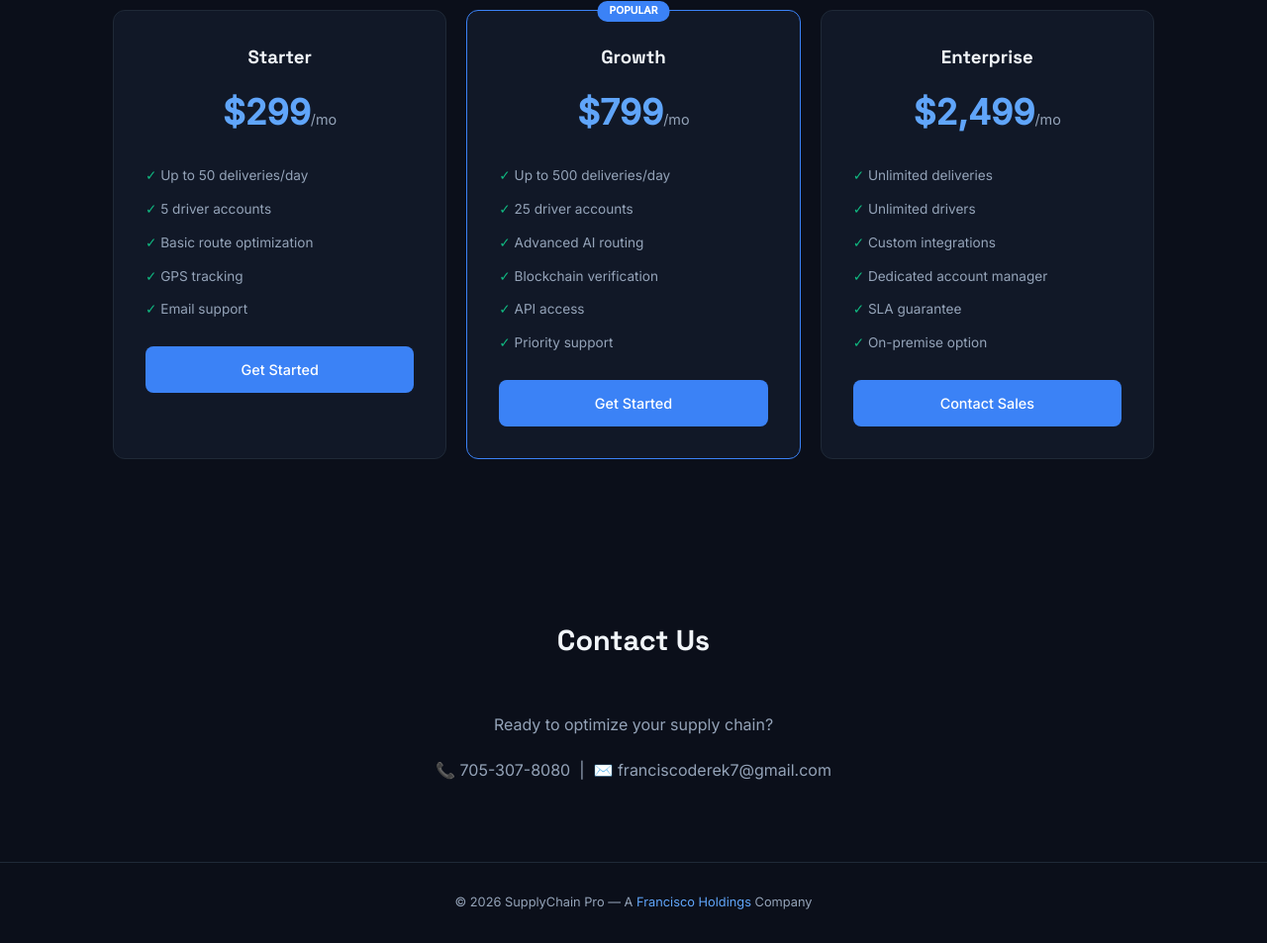
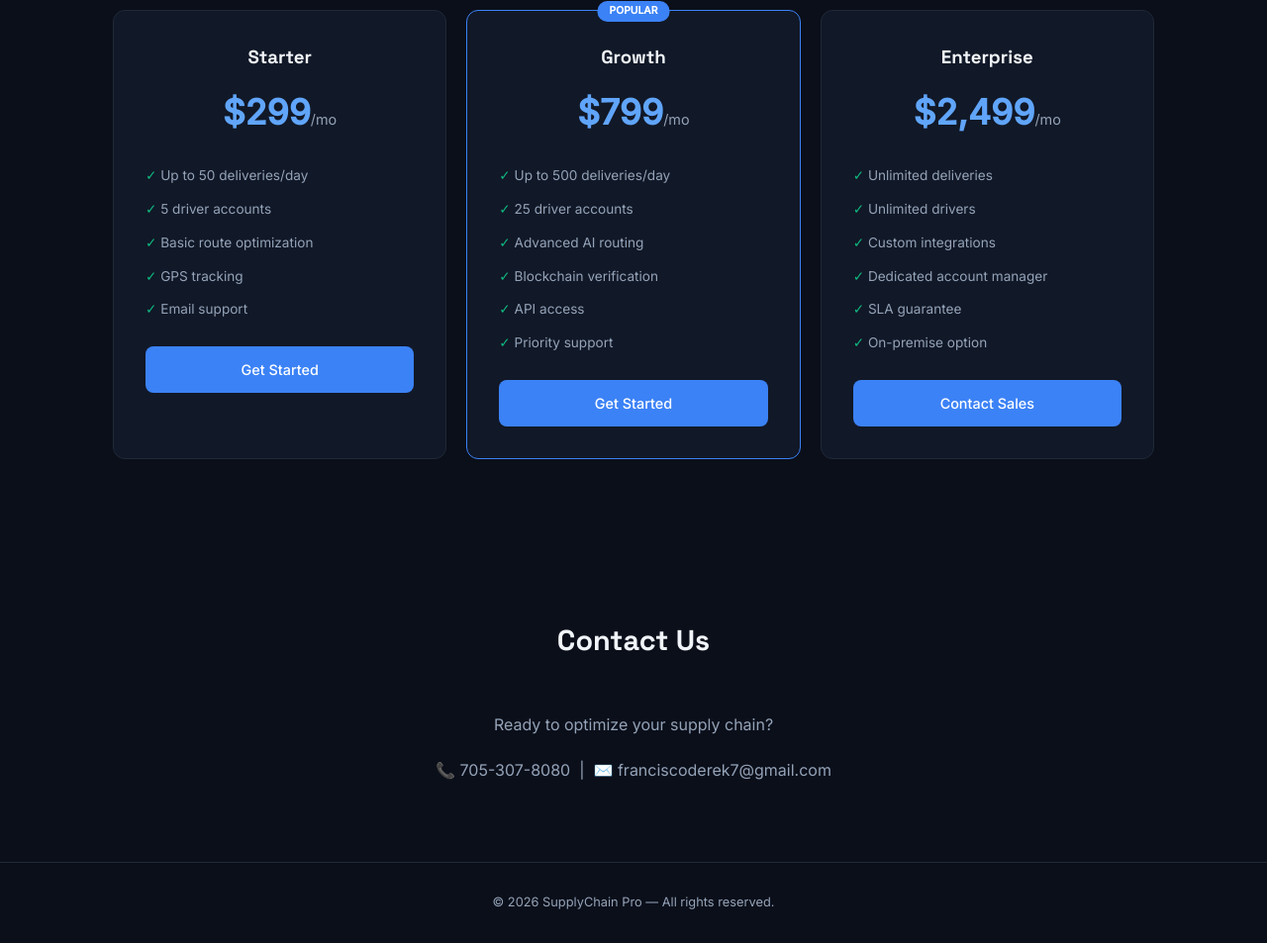
Before and after one commit to franciscoderek7/supplychain-pro, a plain HTML site: page index.html in a window 1280 px wide. Shown: the part 1855-2808 px from the top of the page at 99% size. Drawn offline with Linux system fonts and the light colour scheme.

Commit message:
Stealth scrub: remove cross-company refs

```diff
--- a/index.html
+++ b/index.html
@@ -132,6 +132,6 @@
         </div>
     </section>
 
-    <footer><div class="container"><p>&copy; 2026 SupplyChain Pro — A <a href="https://franciscoderek7.github.io/francisco-holdings/">Francisco Holdings</a> Company</p></div></footer>
+    <footer><div class="container"><p>&copy; 2026 SupplyChain Pro — All rights reserved.</p></div></footer>
 </body>
 </html>
```
